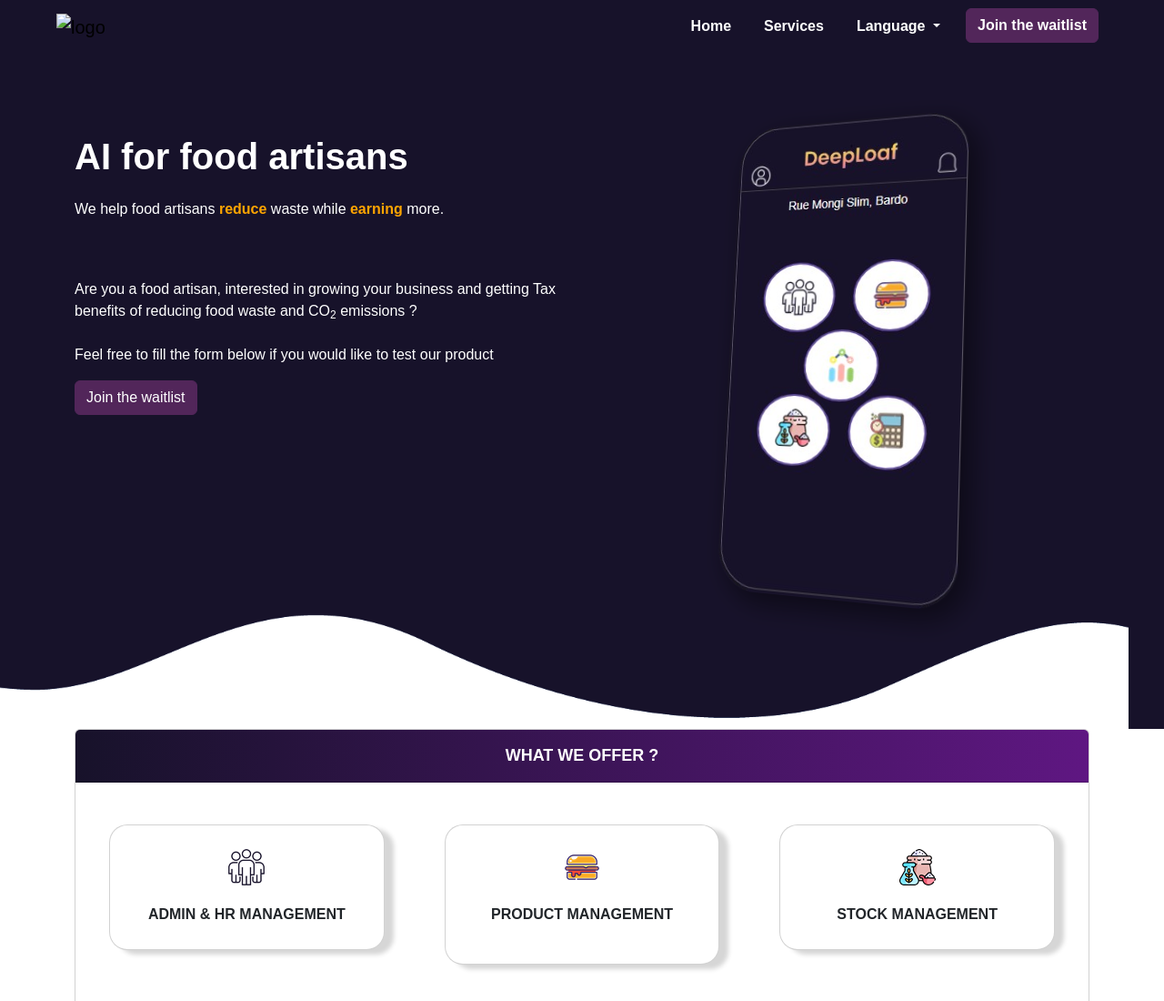
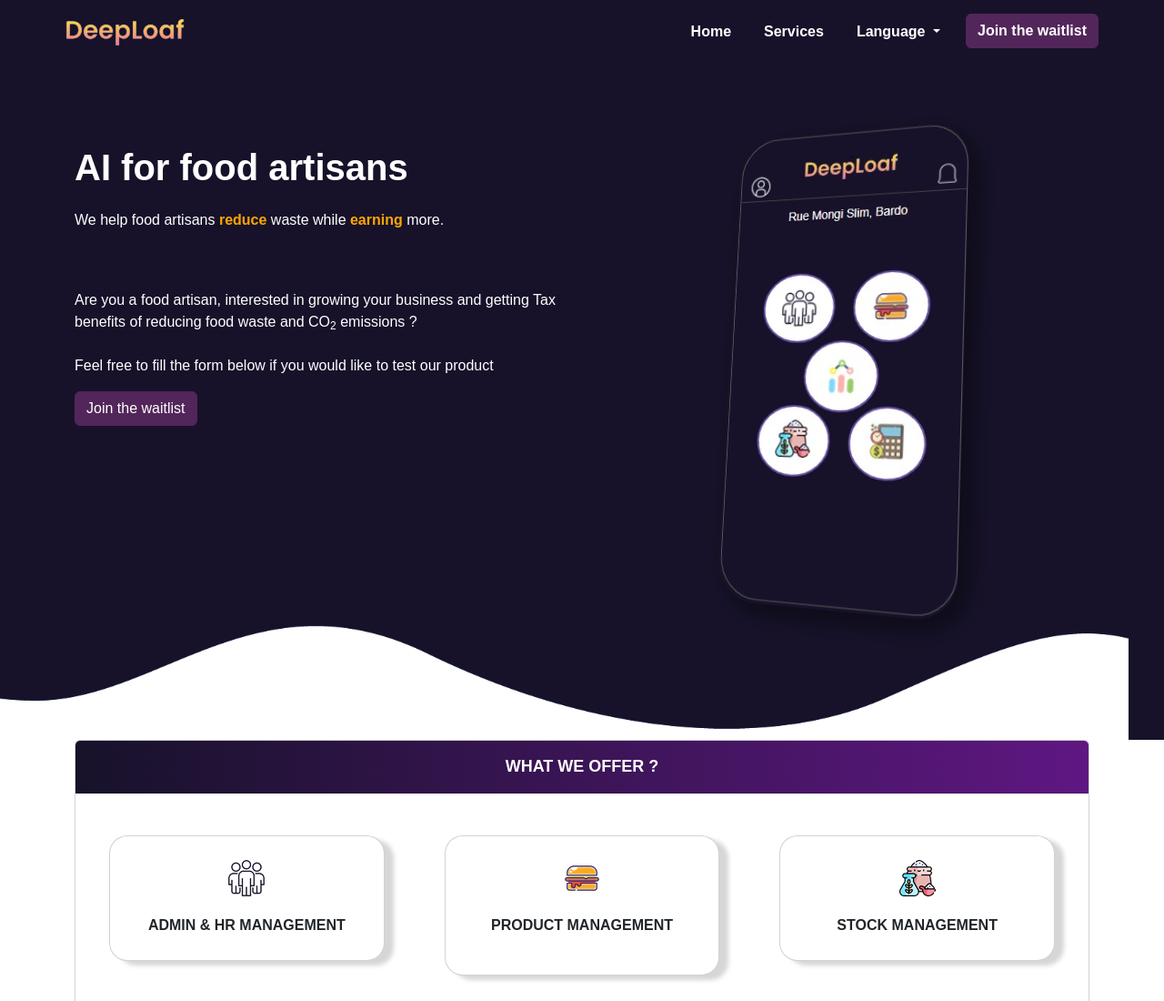
Before and after one commit to Ashrf90/deeploaf, a website with bundled scripts: page index.html in a window 1280 px wide. Shown: the top 1100 px of the page at 91% size. Built offline with nearby package versions, Linux system fonts and the light colour scheme; files whose address does not match are found by name.

Commit message:
logo img's path updated

```diff
--- a/index.html
+++ b/index.html
@@ -15,7 +15,7 @@
   <section id="navbar">
     <nav class="navbar navbar-expand-lg">
       <div class="container-fluid">
-        <a class="navbar-brand" href="#"><img src="./images/logo1.jpg" alt="logo"></a>
+        <a class="navbar-brand" href="#"><img src="assets/images/logo1.jpg" alt="logo"></a>
         <button class="navbar-toggler" type="button" data-bs-toggle="collapse" data-bs-target="#navbarNav"
           aria-controls="navbarNav" aria-expanded="false" aria-label="Toggle navigation">
           <svg xmlns="http://www.w3.org/2000/svg" height="1em"
```
